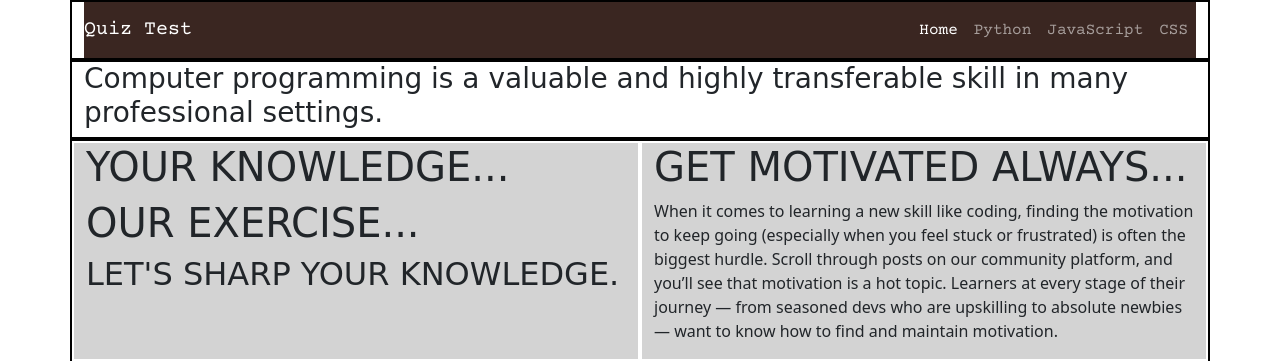
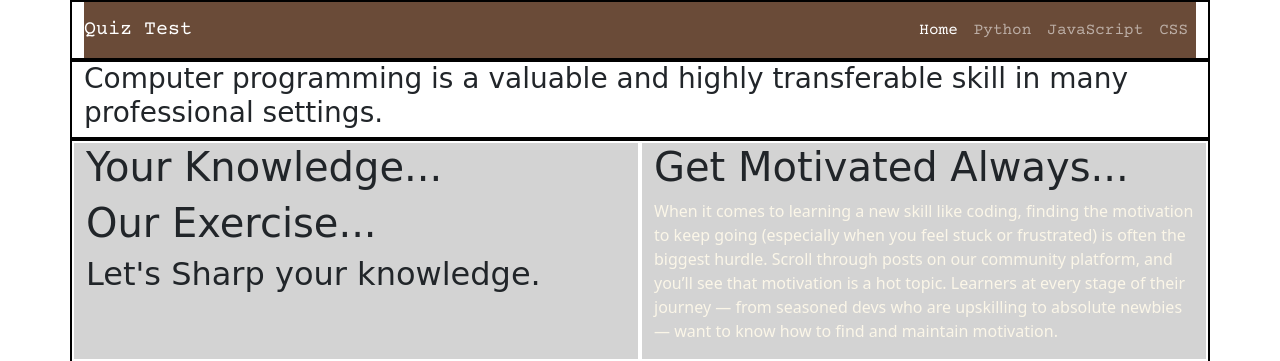
Before and after one commit to krishna0890227/Basic_Programming_Quiz, a plain HTML site: page index.html in a window 1280 px wide. Shown: the top 361 px of the page. Drawn offline with nearby package versions, Linux system fonts and the light colour scheme; a web font is replaced by a local one.

Commit message:
css mistake recoverd

```diff
--- a/assets/css/style.css
+++ b/assets/css/style.css
@@ -5,10 +5,8 @@
 :root {
     --primary-font: "Inter", sans-serif;
     --secondary-font: "Macondo", cursive;
-    --primary-color: #3a2621;
-    --secondary-color: #aa9581;
-    --highlight-color: #41618e;
-    --lighthighlight-color: #7a9fc2;
+    --primary-color: #6A4B38; /*lightgray */
+    --secondary-color: #FBF6E8;
 
 }
 /* Global Styles */
@@ -51,16 +49,19 @@ nav {
 
 
 h1, h2, h3, h5 {
+    color:darkgreen;
     font-family: var(--secondary-font);
     color: var(--primary-color);
+
 }
 
 h1, h2, h3 {
     margin-buttom: 2 rem;
 }
-h1, h2 {
-    text-transform: uppercase;
+p {
+    color: var(--secondary-color);
 }
+
 /* Navbar */
 #navbar {
     background-color: var(--primary-color);
```
